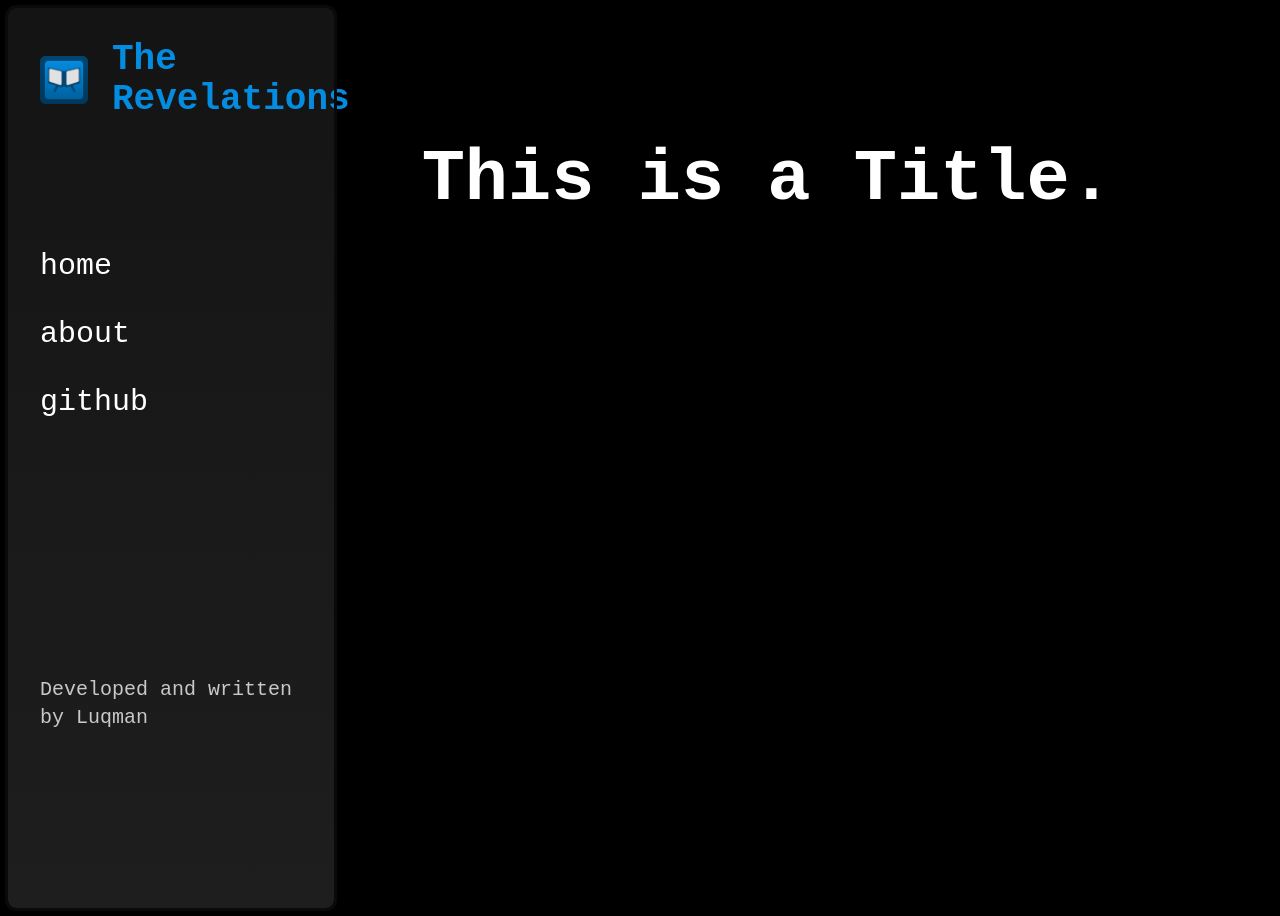
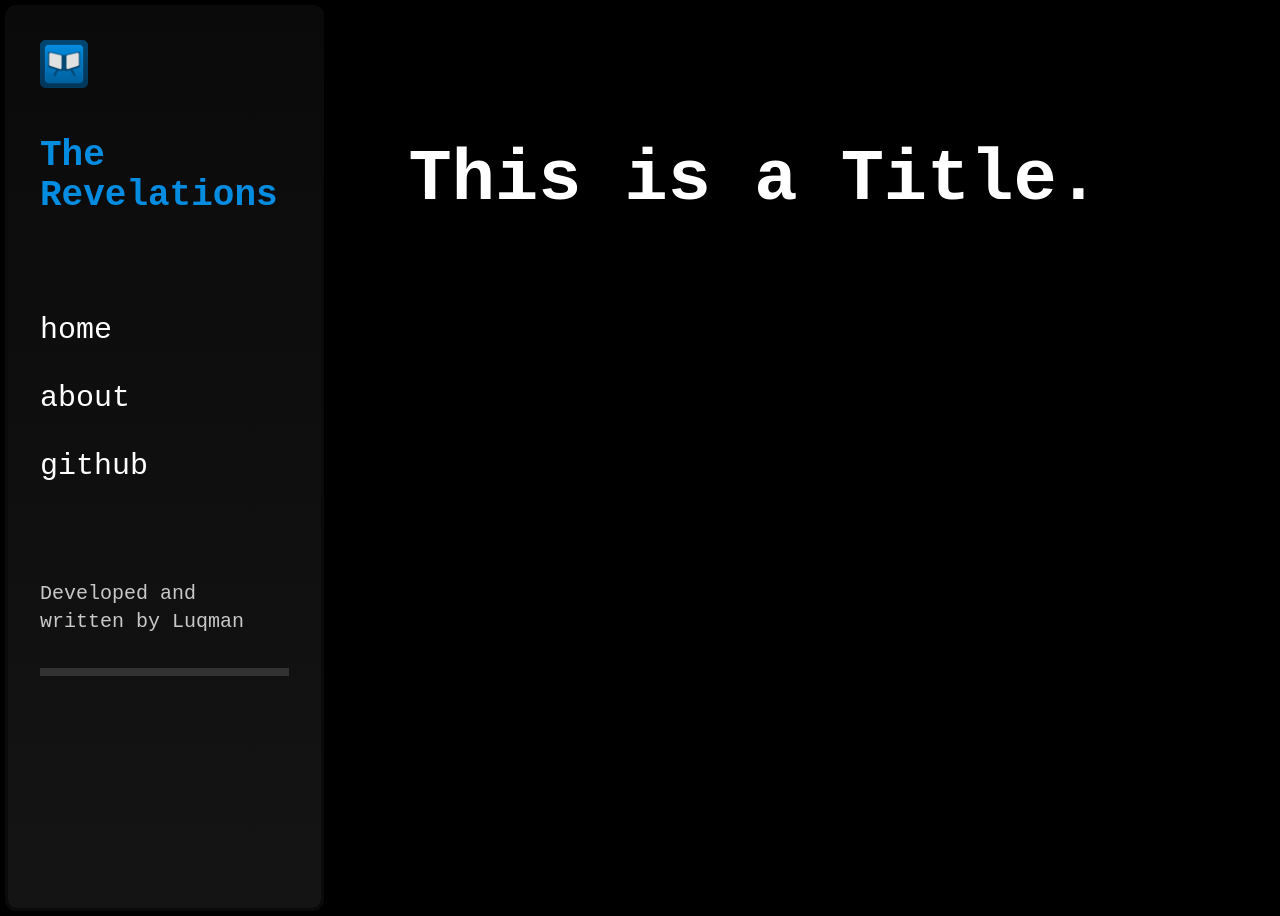
Before and after one commit to theluqmn/revelations, a Jekyll site: the page built from index.md, in a window 1280 px wide. Built offline with Jekyll 4.4.1, drawn with Linux system fonts in a browser that asks for light colours; nearby versions of some CDN libraries; some web fonts are replaced.

Commit message:
some gradients

```diff
--- a/_layouts/home.html
+++ b/_layouts/home.html
@@ -35,23 +35,27 @@
         <div class="flex flex-row gap-16 md:flex-row">
             <!-- The sidebar -->
             <div class="m-2 w-4/12 p-8 flex flex-col rounded-lg h-screen outline outline-5 outline-[rgb(10,10,10)]
-            bg-gradient-to-b from-[rgb(20,20,20)] to-[rgb(30,30,30)]">
-                <div class="flex flex-row gap-6 items-center">
-                    <img src="../assets/icon.png" alt="The Revelations icon" class="w-12 h-12" />
+            bg-gradient-to-b from-[rgb(10,10,10)] to-[rgb(20,20,20)]">
+                <div class="flex flex-col gap-12">
+                    <img src="{{ site.baseurl }}/assets/icon.png" alt="The Revelations icon" class="w-12 h-12" />
                     <h1 class="text-4xl text-[rgb(4,140,224)] font-semibold">
                         The Revelations
                     </h1>
                 </div>
 
-                <div class="py-32 flex flex-col gap-8">
+                <div class="py-24 flex flex-col gap-8">
                     <a class="text-white text-3xl">home</a>
                     <a class="text-white text-3xl">about</a>
                     <a class="text-white text-3xl">github</a>
                 </div>
 
-                <p class="text-xl pt-32 text-[rgb(200,200,200)]">
+                <p class="text-xl text-[rgb(200,200,200)]">
                     Developed and written by Luqman
                 </p>
+
+                <div class="py-4">
+                    <hr class="border-t-8 my-4 border-[rgb(50,50,50)]" />
+                </div>
             </div>
 
             <div class="p-4 w-full flex flex-col gap-2">
```
